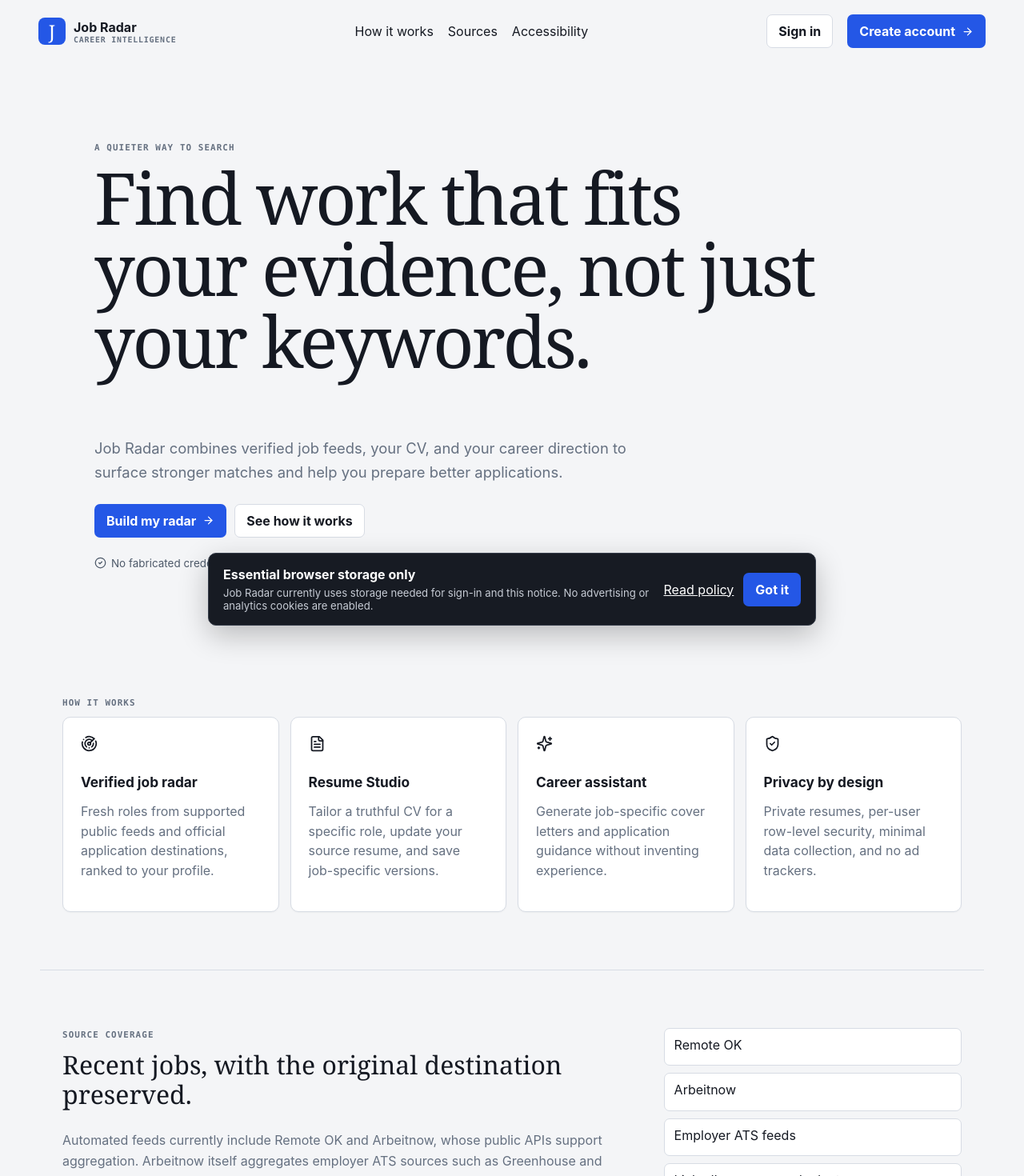
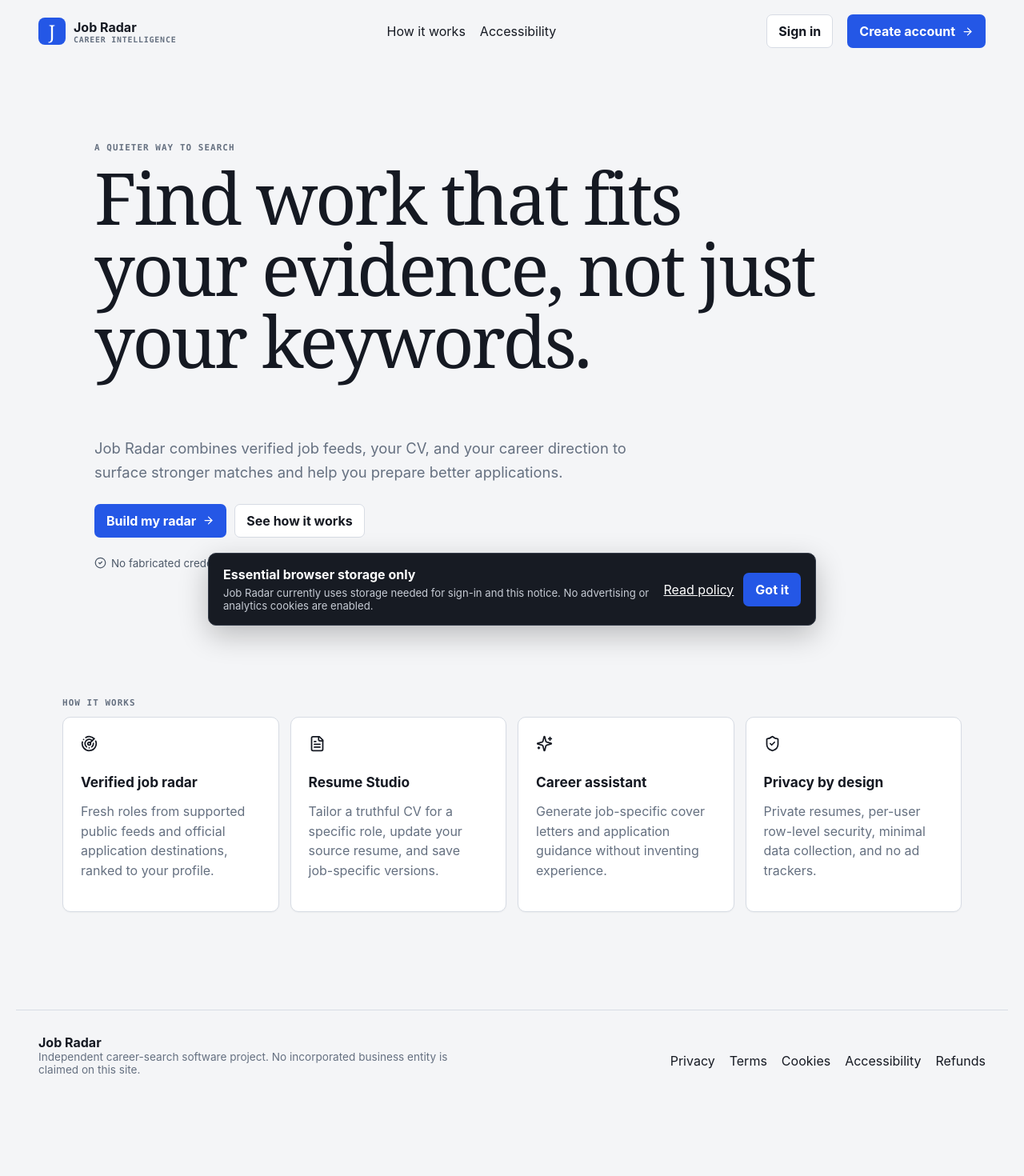
Before and after one commit to Aboagyewaa212/job-radar, a React (Vite) app in the folder frontend/: page / in a window 1280 px wide. Shown: the top 1470 px of the page at 80% size. After the commit the page ends 1403 px from the top, so only its background shows below. Built offline with nearby package versions, Linux system fonts and the light colour scheme; no server answers.

Commit message:
refactor: remove public source coverage section

```diff
--- a/frontend/src/pages/LandingPage.tsx
+++ b/frontend/src/pages/LandingPage.tsx
@@ -11,10 +11,9 @@ const features:Array<[string,string,LucideIcon]>=[
 
 export default function LandingPage(){return <div className="landingPage">
   <a className="skipLink" href="#main">Skip to main content</a>
-  <header className="landingNav"><Link to="/" className="brand publicBrand"><span className="brandMark">J</span><div><b>Job Radar</b><small>CAREER INTELLIGENCE</small></div></Link><nav aria-label="Primary"><a href="#how">How it works</a><a href="#sources">Sources</a><Link to="/accessibility">Accessibility</Link></nav><div className="landingActions"><Link className="btn secondary" to="/auth?mode=login">Sign in</Link><Link className="btn primary" to="/auth?mode=signup">Create account <ArrowRight size={15}/></Link></div></header>
+  <header className="landingNav"><Link to="/" className="brand publicBrand"><span className="brandMark">J</span><div><b>Job Radar</b><small>CAREER INTELLIGENCE</small></div></Link><nav aria-label="Primary"><a href="#how">How it works</a><Link to="/accessibility">Accessibility</Link></nav><div className="landingActions"><Link className="btn secondary" to="/auth?mode=login">Sign in</Link><Link className="btn primary" to="/auth?mode=signup">Create account <ArrowRight size={15}/></Link></div></header>
   <main id="main"><section className="heroSection"><p className="eyebrow">A QUIETER WAY TO SEARCH</p><h1>Find work that fits your evidence, not just your keywords.</h1><p className="heroCopy">Job Radar combines verified job feeds, your CV, and your career direction to surface stronger matches and help you prepare better applications.</p><div className="heroActions"><Link className="btn primary" to="/auth?mode=signup">Build my radar <ArrowRight size={15}/></Link><a className="btn secondary" href="#how">See how it works</a></div><div className="trustRow" aria-label="Product principles"><span><CheckCircle2 size={15}/>No fabricated credentials</span><span><CheckCircle2 size={15}/>Direct source links</span><span><CheckCircle2 size={15}/>Private CV storage</span></div></section>
   <section id="how" className="landingSection"><p className="eyebrow">HOW IT WORKS</p><div className="featureGrid">{features.map(([title,body,Icon])=><article className="featureCard" key={title}><Icon size={21}/><h2>{title}</h2><p>{body}</p></article>)}</div></section>
-  <section id="sources" className="landingSection sourceSection"><div><p className="eyebrow">SOURCE COVERAGE</p><h2>Recent jobs, with the original destination preserved.</h2><p>Automated feeds currently include Remote OK and Arbeitnow, whose public APIs support aggregation. Arbeitnow itself aggregates employer ATS sources such as Greenhouse and SmartRecruiters. LinkedIn and Instagram are only added through approved platform/API access or verified public application links; Job Radar does not bypass platform access controls.</p></div><div className="sourceList"><span>Remote OK</span><span>Arbeitnow</span><span>Employer ATS feeds</span><span>LinkedIn — approved adapter</span><span>Instagram — approved adapter</span></div></section>
   </main>
   <footer className="publicFooter"><div><b>Job Radar</b><p>Independent career-search software project. No incorporated business entity is claimed on this site.</p></div><nav aria-label="Legal"><Link to="/privacy">Privacy</Link><Link to="/terms">Terms</Link><Link to="/cookies">Cookies</Link><Link to="/accessibility">Accessibility</Link><Link to="/refunds">Refunds</Link></nav></footer>
 </div>}
```
